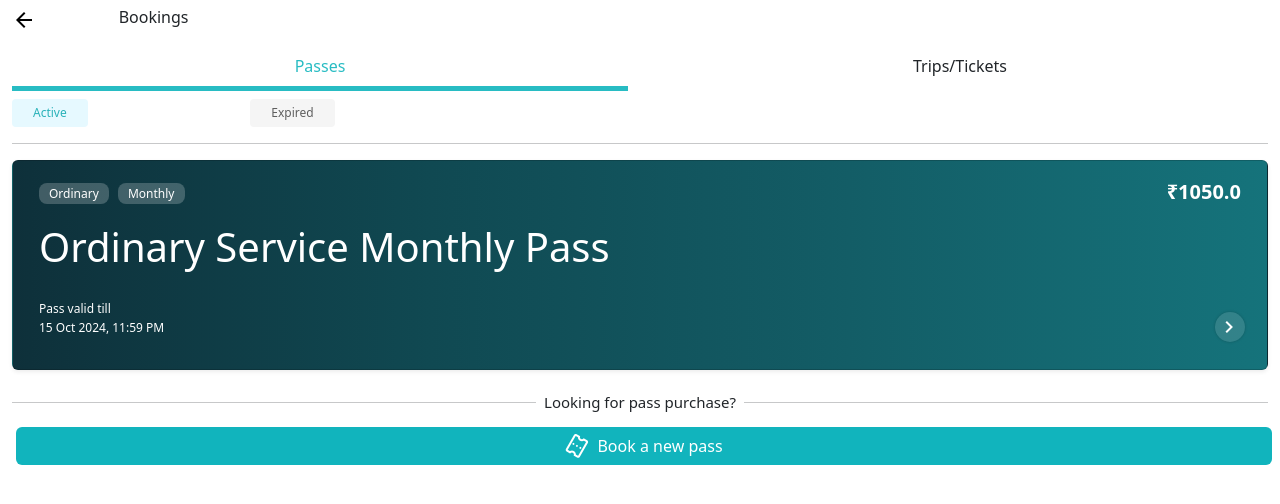
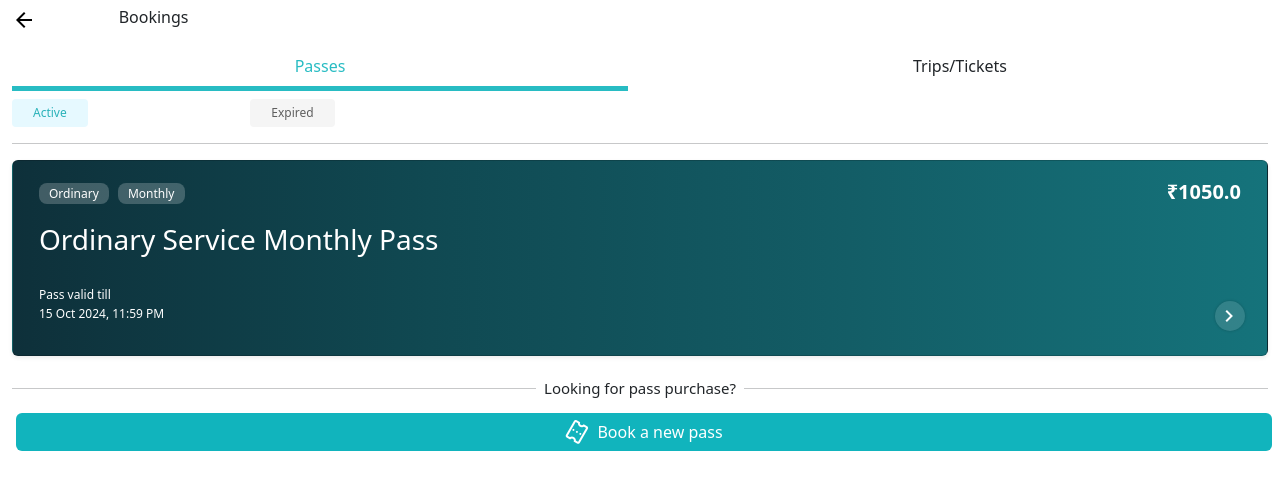
Before and after one commit to cr3992/bmtc, a plain HTML site: page index.html in a window 1280 px wide. Drawn offline with nearby package versions, Linux system fonts and the light colour scheme.

Commit message:
Add files via upload

```diff
--- a/index.html
+++ b/index.html
@@ -118,7 +118,7 @@
                       </div>
                     </div>
                     <div class="mt-3">
-                      <h1 class="fs-1 fw-light">Ordinary Service Monthly Pass</h1>
+                      <h3 class="fs-3 fw-light">Ordinary Service Monthly Pass</h3>
                     </div>
                     <div class="mt-4">
                       <span class="tiny-font">Pass valid till</span>
```
